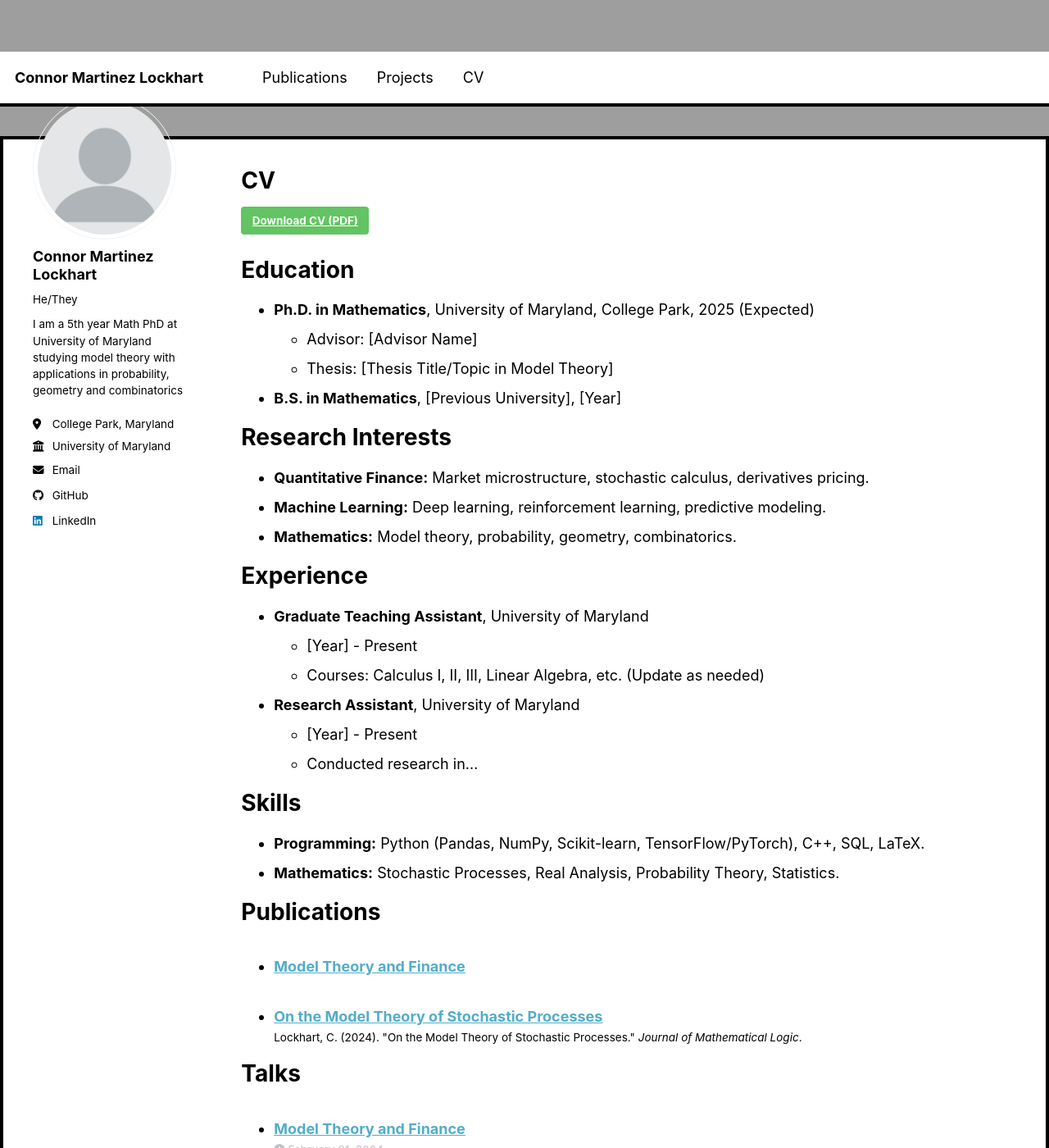
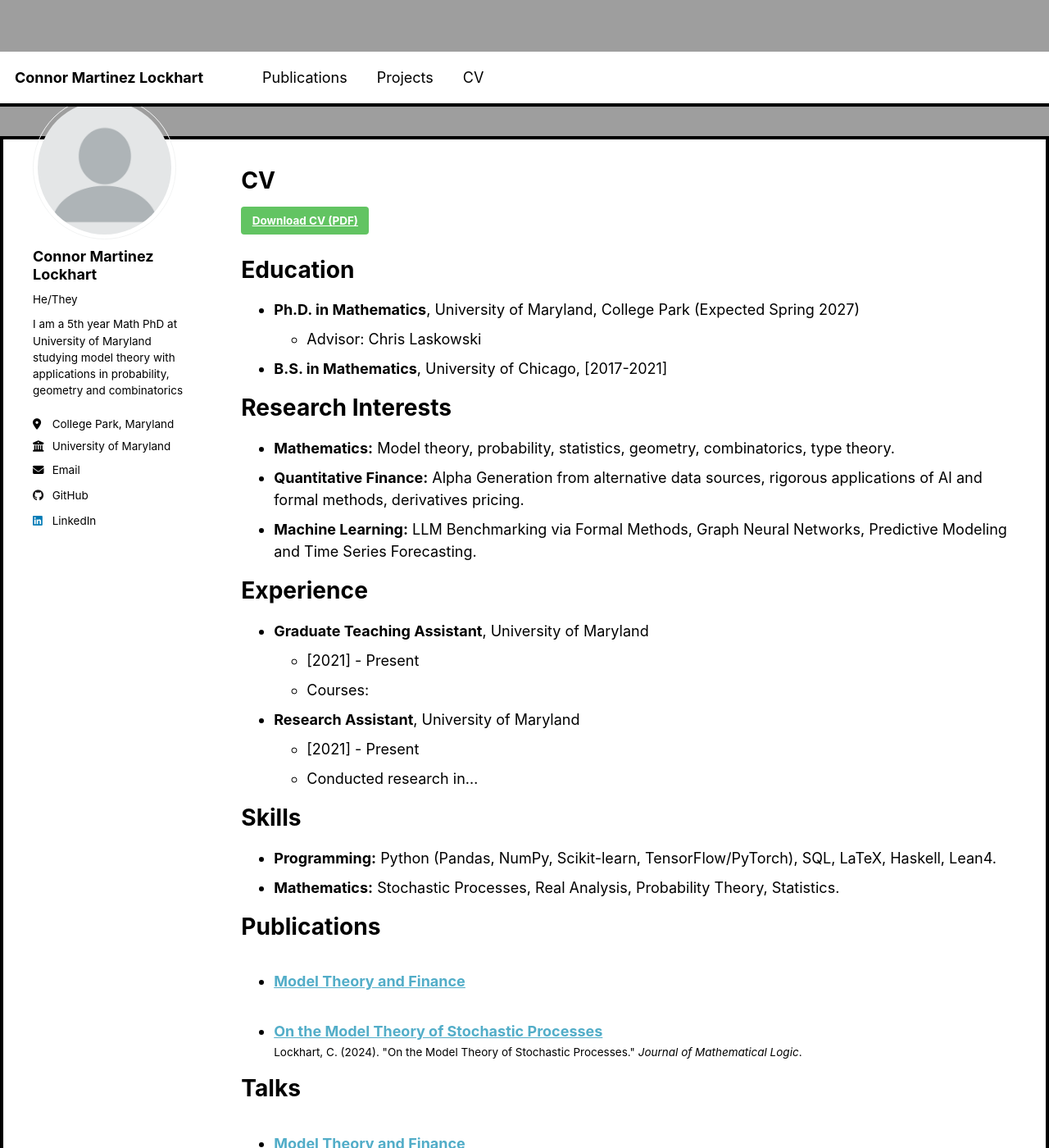
Before and after one commit to Conair94/conair94.github.io, a Jekyll site: the page built from _pages/cv.md, in a window 1280 px wide and 1400 px high. Shown: the whole window at 82% size. Built offline with Jekyll 4.4.1, drawn with Linux system fonts in a browser that asks for light colours; a script that is not in the unit is left out.

```diff
--- a/_pages/cv.md
+++ b/_pages/cv.md
@@ -14,30 +14,29 @@ show_footer: true
 
 Education
 ======
-*   **Ph.D. in Mathematics**, University of Maryland, College Park, 2025 (Expected)
-    *   Advisor: [Advisor Name]
-    *   Thesis: [Thesis Title/Topic in Model Theory]
-*   **B.S. in Mathematics**, [Previous University], [Year]
+*   **Ph.D. in Mathematics**, University of Maryland, College Park (Expected Spring 2027)
+    *   Advisor: Chris Laskowski
+*   **B.S. in Mathematics**, University of Chicago, [2017-2021]
 
 Research Interests
 ======
-*   **Quantitative Finance:** Market microstructure, stochastic calculus, derivatives pricing.
-*   **Machine Learning:** Deep learning, reinforcement learning, predictive modeling.
-*   **Mathematics:** Model theory, probability, geometry, combinatorics.
+*   **Mathematics:** Model theory, probability, statistics, geometry, combinatorics, type theory.
+*   **Quantitative Finance:** Alpha Generation from alternative data sources, rigorous applications of AI and formal methods, derivatives pricing.
+*   **Machine Learning:** LLM Benchmarking via Formal Methods, Graph Neural Networks, Predictive Modeling and Time Series Forecasting.
 
 Experience
 ======
 *   **Graduate Teaching Assistant**, University of Maryland
-    *   [Year] - Present
-    *   Courses: Calculus I, II, III, Linear Algebra, etc. (Update as needed)
+    *   [2021] - Present
+    *   Courses:
 
 *   **Research Assistant**, University of Maryland
-    *   [Year] - Present
+    *   [2021] - Present
     *   Conducted research in...
 
 Skills
 ======
-*   **Programming:** Python (Pandas, NumPy, Scikit-learn, TensorFlow/PyTorch), C++, SQL, LaTeX.
+*   **Programming:** Python (Pandas, NumPy, Scikit-learn, TensorFlow/PyTorch), SQL, LaTeX, Haskell, Lean4.
 *   **Mathematics:** Stochastic Processes, Real Analysis, Probability Theory, Statistics.
 
 Publications
```
Also changed, not shown: _pages/about.md (+1 -6 lines).
